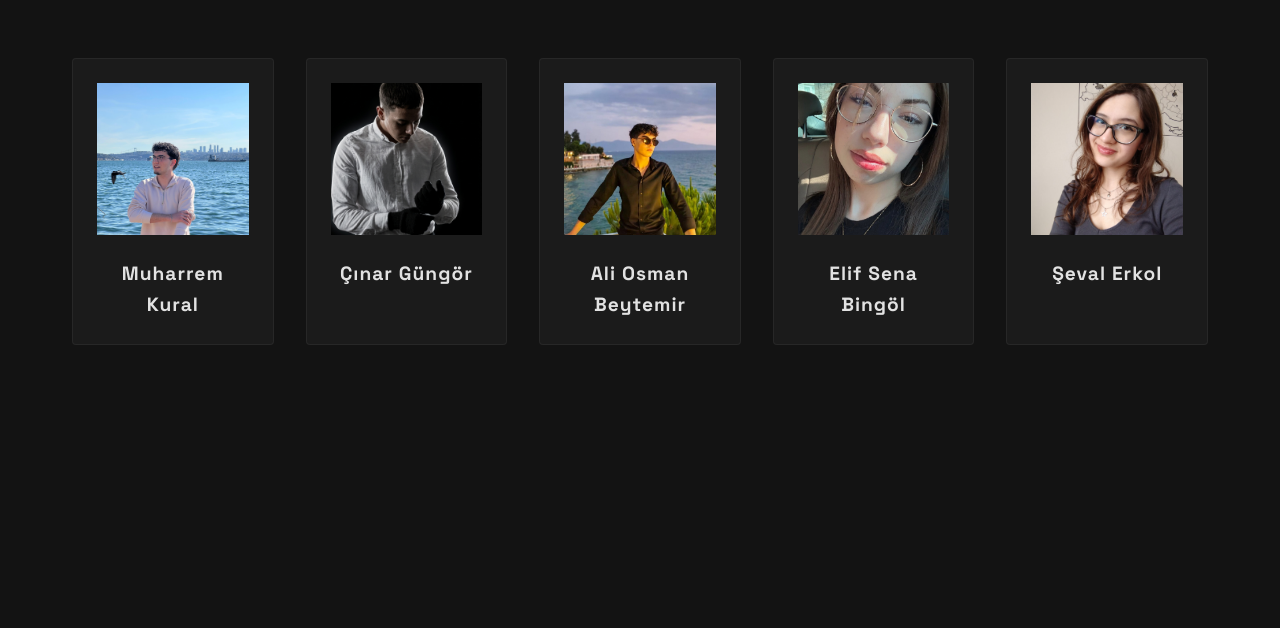
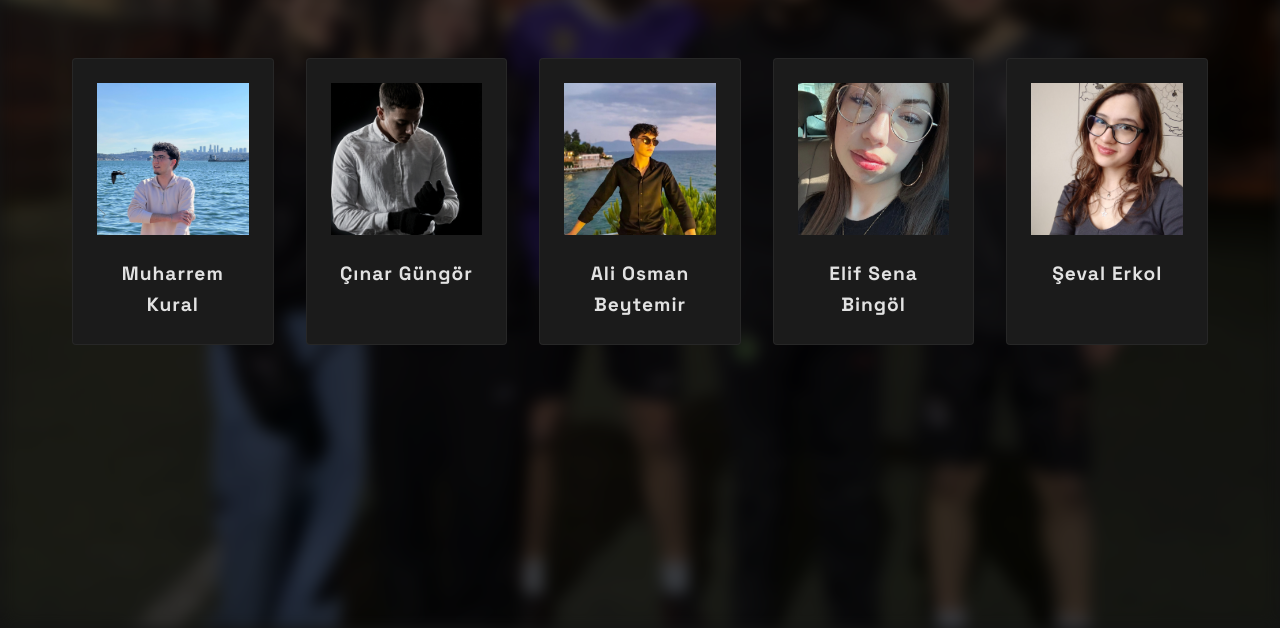
Before and after one commit to Muharrem01/Katliam, a plain HTML site: page index.html in a window 1280 px wide. Shown: the part 172-800 px from the top of the page. Drawn offline with Linux system fonts and the light colour scheme.

Commit message:
feat: site arka planına ekip fotoğrafı eklendi (blur ve karartma efektleri ile)

```diff
--- a/index.html
+++ b/index.html
@@ -9,6 +9,7 @@
     <link rel="stylesheet" href="style.css?v=1.1">
 </head>
 <body>
+    <div class="bg-overlay"></div>
     <div id="app">
         <!-- ANA SAYFA (LİSTE) -->
         <div id="home-view">
--- a/style.css
+++ b/style.css
@@ -16,9 +16,26 @@ body {
     color: var(--text-color);
     font-family: 'Inter', sans-serif;
     line-height: 1.6;
+    position: relative;
+}
+
+.bg-overlay {
+    position: fixed;
+    top: 0;
+    left: 0;
+    width: 100%;
+    height: 100%;
+    background-image: url('ekip foto.jpg');
+    background-size: cover;
+    background-position: center;
+    filter: blur(8px) brightness(0.3);
+    z-index: -1;
+    background-color: black;
 }
 
 #app {
+    position: relative;
+    z-index: 1;
     max-width: 1200px;
     margin: 0 auto;
     padding: 2rem;
```
Also changed, not shown: ekip foto.jpg (added).
